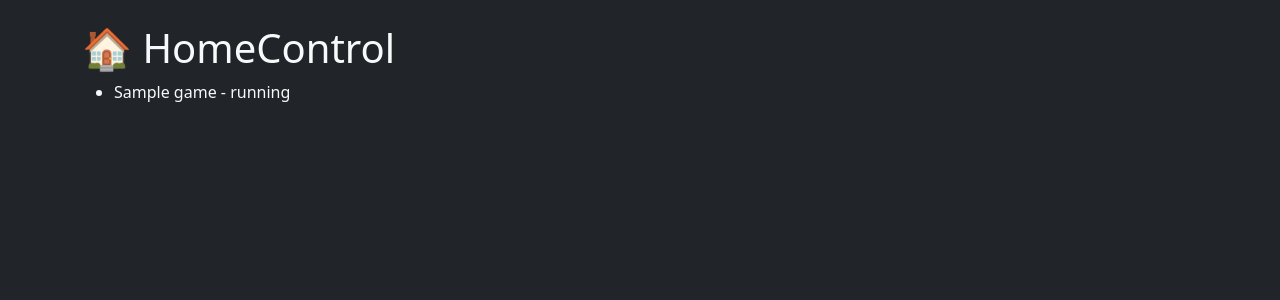
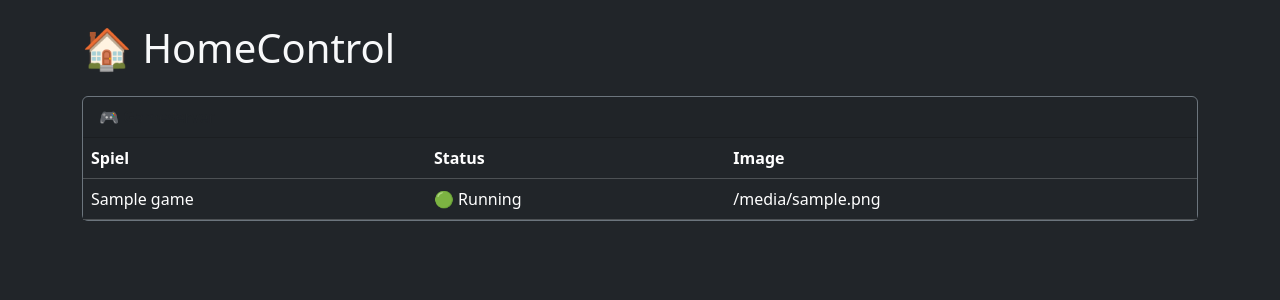
Before and after one commit to flern-afk/homeserver, a FastAPI app: template manager/templates/index.html in a window 1280 px wide. Shown: the top 300 px of the page. Run offline with FastAPI, Linux system fonts and the light colour scheme; the template is opened without the code that fills it: most values are stand-ins (such as "Sample title", 1, 10 or a date in 2020).

Commit message:
HomeControl Web UI Grundgerüst

```diff
--- a/manager/templates/index.html
+++ b/manager/templates/index.html
@@ -2,18 +2,62 @@
 
 {% block content %}
 
-<h1>🏠 HomeControl</h1>
+<h1 class="mb-4">🏠 HomeControl</h1>
 
-<ul>
+<div class="card bg-dark border-secondary">
 
-{% for server in servers %}
+    <div class="card-header">
+        🎮 Gameserver
+    </div>
 
-    <li>
-        {{ server.game }} - {{ server.status }}
-    </li>
+    <div class="card-body p-0">
 
-{% endfor %}
+        <table class="table table-dark table-hover mb-0">
 
-</ul>
+            <thead>
+
+                <tr>
+                    <th>Spiel</th>
+                    <th>Status</th>
+                    <th>Image</th>
+                </tr>
+
+            </thead>
+
+            <tbody>
+
+            {% for server in servers %}
+
+                <tr>
+
+                    <td>{{ server.game }}</td>
+
+                    <td>
+
+                        {% if server.status == "running" %}
+
+                            🟢 Running
+
+                        {% else %}
+
+                            🔴 Stopped
+
+                        {% endif %}
+
+                    </td>
+
+                    <td>{{ server.image }}</td>
+
+                </tr>
+
+            {% endfor %}
+
+            </tbody>
+
+        </table>
+
+    </div>
+
+</div>
 
 {% endblock %}
```
